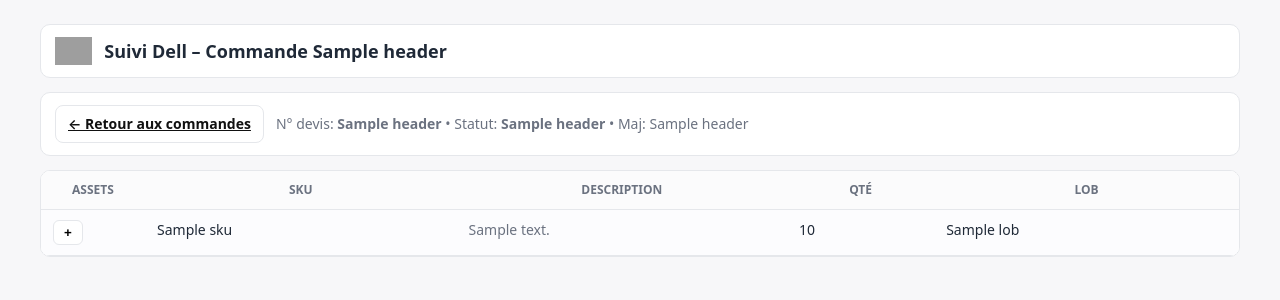
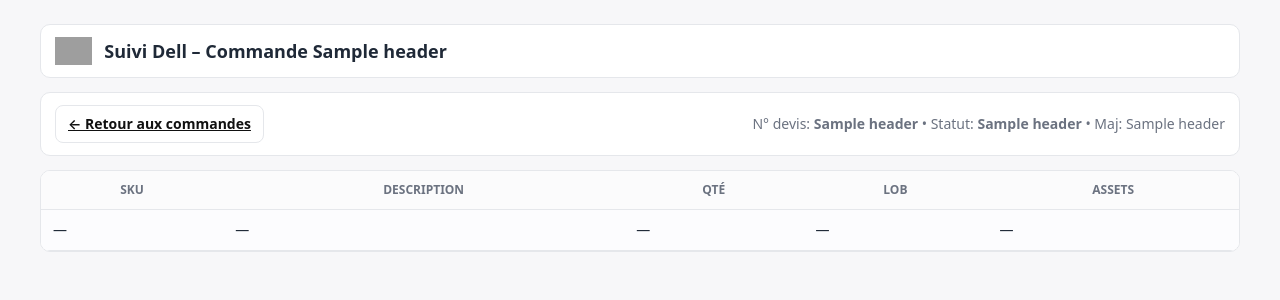
Before and after one commit to Selimyahyaoui/front, a FastAPI app: template app/templates/orders_dell.html in a window 1280 px wide. Shown: the top 300 px of the page. Run offline with FastAPI, Linux system fonts and the light colour scheme; the template is opened without the code that fills it: most values are stand-ins (such as "Sample title", 1, 10 or a date in 2020); parts of the project's set-up code (start-up, migrations or seed data) failed here and were passed over; grey boxes are pictures that could not be loaded.

Commit message:
Update orders_dell.html

```diff
--- a/app/templates/orders_dell.html
+++ b/app/templates/orders_dell.html
@@ -13,22 +13,24 @@
     .hero,.toolbar,.card{background:var(--card);border:1px solid var(--border);border-radius:10px}
     .hero{display:flex;align-items:center;gap:12px;padding:12px 14px;margin-bottom:14px}
     .hero img{height:28px}.hero h1{margin:0;font-size:18px}
-    .toolbar{display:flex;gap:12px;align-items:center;flex-wrap:wrap;padding:12px 14px;margin-bottom:14px}
-    .btn{background:#fff;color:#111;border:1px solid var(--border);border-radius:8px;padding:8px 12px;font-weight:600}
-    .muted{color:var(--muted)}
+    .toolbar{display:flex;gap:10px;align-items:center;flex-wrap:wrap;padding:12px 14px;margin-bottom:14px}
+    .btn{background:#fff;color:#111;border:1px solid var(--border);border-radius:8px;padding:8px 12px;font-weight:600;cursor:pointer}
     .pill{display:inline-block;font-size:12px;border-radius:12px;padding:2px 8px;border:1px solid var(--border)}
     .ok{background:#e7f6ea}.warn{background:#fff8e1}.bad{background:#fdeaea}
+    .muted{color:var(--muted)}
 
+    .card{overflow:hidden}
     table{width:100%;border-collapse:separate;border-spacing:0}
     thead th{position:sticky;top:0;background:#fbfbfc;border-bottom:1px solid var(--border);
       font-size:12px;text-transform:uppercase;color:var(--muted);padding:10px}
-    td{border-bottom:1px solid var(--border);padding:10px;vertical-align:top}
+    tbody td{border-bottom:1px solid var(--border);padding:10px;vertical-align:top}
 
-    .toggle{cursor:pointer;font-weight:700;border:1px solid var(--border);background:#fff;border-radius:6px;padding:4px 10px}
-    .child{display:none;background:#fcfcfe;border:1px dashed var(--border);border-radius:8px;padding:10px;margin-top:8px}
-    .child table{background:#fff;border:1px solid var(--border);border-radius:8px}
-    .child thead th{position:static}
-    .mac-badge{font-size:12px;border:1px solid var(--border);border-radius:999px;padding:2px 8px;margin-right:6px;display:inline-block}
+    /* Nested details table inside the full-width row */
+    .details{background:#fcfcfe;border:1px solid var(--border);border-radius:8px;padding:10px}
+    .details h4{margin:0 0 6px 0;font-size:14px}
+    .btn-toggle{width:28px;height:28px;line-height:0;padding:0;border-radius:6px}
+    .btn-toggle:after{content:"+";font-weight:700}
+    .btn-toggle.active:after{content:"–"}
   </style>
 </head>
 <body>
@@ -41,78 +43,81 @@
 
   <div class="toolbar">
     <a class="btn" href="/orders">← Retour aux commandes</a>
+    <div class="muted" style="flex:1"></div>
     {% if header %}
-      <div class="muted">
-        N° devis: <b>{{ header[2] }}</b> •
-        Statut: <b>{{ header[3] }}</b> •
-        Maj: {{ header[4] }}
-      </div>
-    {% else %}
-      <div class="muted">—</div>
+      <div class="muted">N° devis: <b>{{ header[2] }}</b> • Statut: <b>{{ header[3] }}</b> • Maj: {{ header[4] }}</div>
     {% endif %}
   </div>
 
-  <div class="card" style="overflow:auto; max-height:70vh">
+  <div class="card">
     <table>
       <thead>
         <tr>
-        <th style="width:80px">Assets</th>
           <th>SKU</th>
           <th>Description</th>
           <th>Qté</th>
           <th>LOB</th>
+          <th>Assets</th>
         </tr>
       </thead>
       <tbody>
-      {% for p in products %}
+        {% for r in rows %}
+        {# Expected structure:
+           r[7]=sku, r[8]=description, r[9]=qty, r[10]=lob,
+           r[11]=assets (optional list of {service_tag, asset_tag, macs:[{mac_address, mac_type}]})
+        #}
         <tr>
+          <td>{{ r[7] or '—' }}</td>
+          <td>{{ r[8] or '—' }}</td>
+          <td>{{ r[9] or '—' }}</td>
+          <td>{{ r[10] or '—' }}</td>
           <td>
-            <button class="toggle" onclick="toggleChild('p{{ p.product_id }}')">+</button>
+            {% if r|length > 11 and r[11] %}
+              <button class="btn btn-toggle" onclick="toggleRow('asset-{{ loop.index }}', this)"></button>
+            {% else %}
+              —
+            {% endif %}
           </td>
-          <td>{{ p.sku }}</td>
-          <td class="muted">{{ p.description }}</td>
-          <td>{{ p.qty }}</td>
-          <td>{{ p.lob }}</td>
         </tr>
-        <tr id="p{{ p.product_id }}" class="child">
+
+        {% if r|length > 11 and r[11] %}
+        <tr id="asset-{{ loop.index }}" style="display:none;">
           <td colspan="5">
-            <div>
-              <b>Détails des assets ({{ p.assets|length }})</b>
-              <table style="width:100%; margin-top:8px">
+            <div class="details">
+              <h4>Détails des assets ({{ r[11]|length }})</h4>
+              <table>
                 <thead>
                   <tr>
-                    <th style="width:160px">Service Tag</th>
-                    <th style="width:160px">Asset Tag</th>
+                    <th>Service Tag</th>
+                    <th>Asset Tag</th>
                     <th>MACs</th>
                   </tr>
                 </thead>
                 <tbody>
-                {% if p.assets|length == 0 %}
-                  <tr><td colspan="3" class="muted">Aucun asset lié à ce produit.</td></tr>
-                {% else %}
-                  {% for a in p.assets %}
+                  {% for a in r[11] %}
                   <tr>
                     <td>{{ a.service_tag or '—' }}</td>
                     <td>{{ a.asset_tag or '—' }}</td>
                     <td>
-                        {% if a.macs|length == 0 %}
-                          <span class="muted">—</span>
+                      {% if a.macs %}
+                        {% for m in a.macs %}
+                          {{ m.mac_address or '—' }}{% if m.mac_type %} ({{ m.mac_type }}){% endif %}{% if not loop.last %}<br>{% endif %}
+                        {% endfor %}
                       {% else %}
-                          {% for m in a.macs %}
-                            <span class="mac-badge">{{ m.mac_address }}{% if m.mac_type %} ({{ m.mac_type }}){% endif %}</span>
-                          {% endfor %}
+                        —
                       {% endif %}
                     </td>
                   </tr>
                   {% endfor %}
-                {% endif %}
                 </tbody>
               </table>
             </div>
           </td>
         </tr>
+        {% endif %}
         {% endfor %}
-      {% if products|length == 0 %}
+
+        {% if rows|length == 0 %}
         <tr><td colspan="5" class="muted">Aucun produit associé à cette commande.</td></tr>
         {% endif %}
       </tbody>
@@ -122,13 +127,12 @@
 </div>
 
 <script>
-  function toggleChild(id){
-    const row = document.getElementById(id);
-    const isOpen = row.style.display === 'table-row';
-    row.style.display = isOpen ? 'none' : 'table-row';
-    // swap + / -
-    const btn = document.querySelector('button.toggle[onclick*="'+id+'"]');
-    if (btn) btn.textContent = isOpen ? '+' : '–';
+  function toggleRow(id, btn){
+    var row = document.getElementById(id);
+    if(!row) return;
+    var show = row.style.display === "none";
+    row.style.display = show ? "table-row" : "none";
+    if(btn){ btn.classList.toggle("active", show); }
   }
 </script>
 </body>
```
Lines whose indentation alone changed are shown as unchanged.
